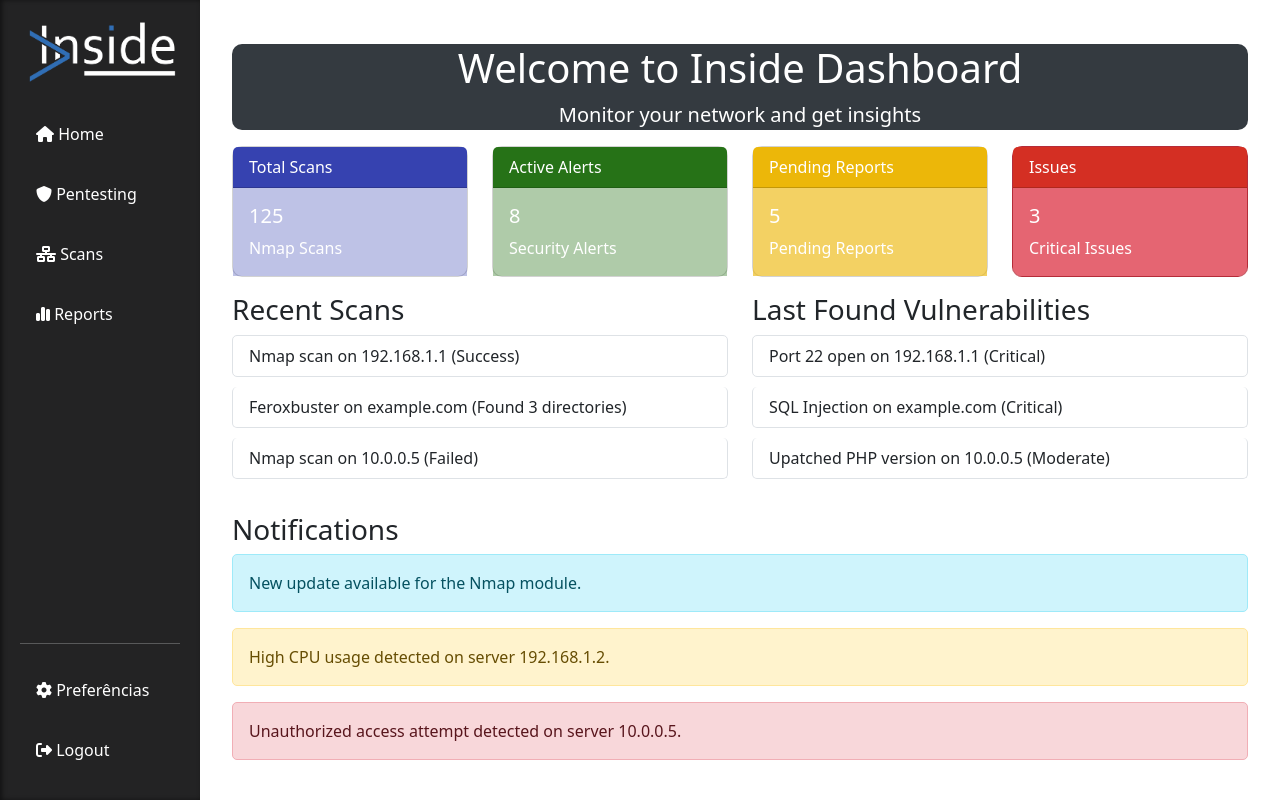
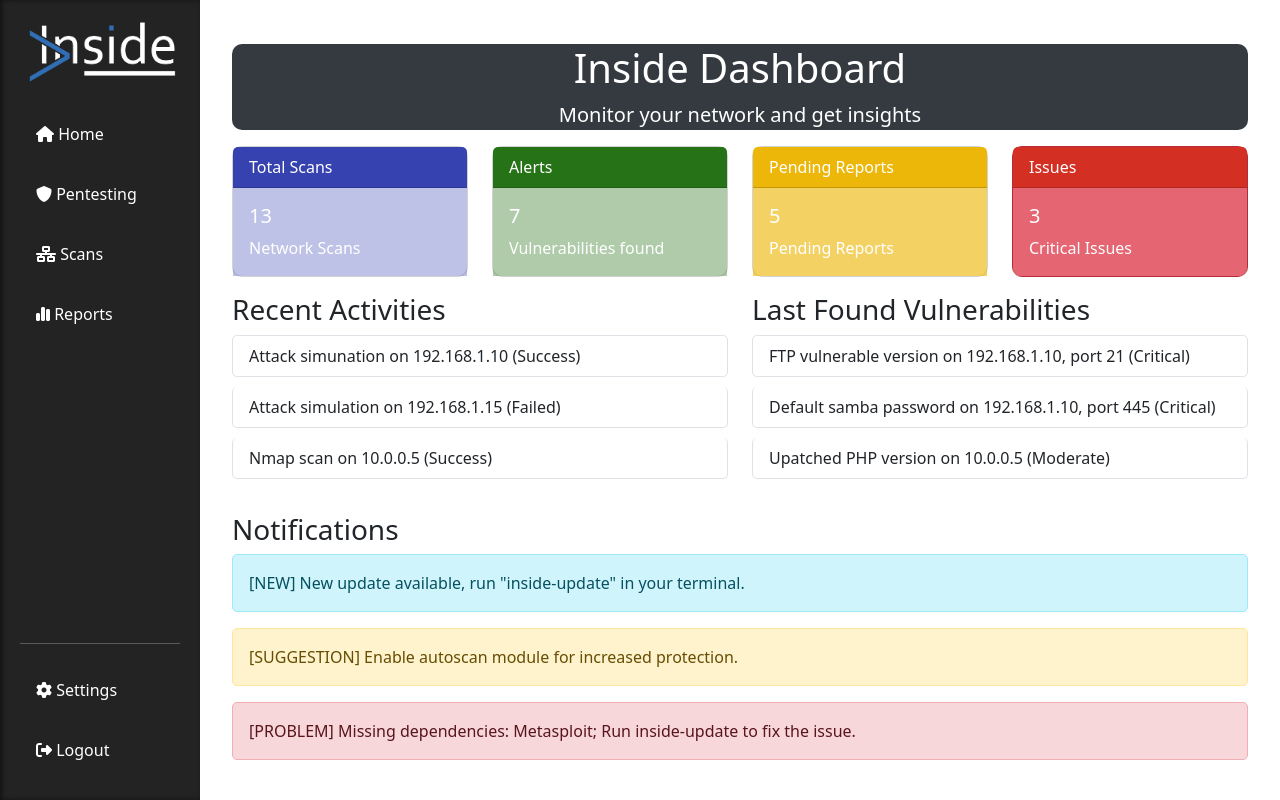
Before and after one commit to nathanrodriguesst/inside-dashboard-angular, an Angular app: page / in a window 1280 px wide. Built offline with nearby package versions, Linux system fonts and the light colour scheme.

Commit message:
Sidebar fixes and visual alterations

```diff
--- a/src/app/components/home/home.component.html
+++ b/src/app/components/home/home.component.html
@@ -1,6 +1,6 @@
 <div class="container-fluid">
   <div class="jumbotron text-center mt-4">
-    <h1>Welcome to Inside Dashboard</h1>
+    <h1>Inside Dashboard</h1>
     <p class="lead">Monitor your network and get insights</p>
   </div>
 
@@ -9,17 +9,17 @@
       <div class="card text-white mb-3 ">
         <div class="card-header card-normal-header">Total Scans</div>
         <div class="card-body card-normal-body">
-          <h5 class="card-title">125</h5>
-          <p class="card-text">Nmap Scans</p>
+          <h5 class="card-title">13</h5>
+          <p class="card-text">Network Scans</p>
         </div>
       </div>
     </div>
     <div class="col-md-3">
       <div class="card text-white mb-3">
-        <div class="card-header card-green-header">Active Alerts</div>
+        <div class="card-header card-green-header">Alerts</div>
         <div class="card-body card-green-body ">
-          <h5 class="card-title">8</h5>
-          <p class="card-text">Security Alerts</p>
+          <h5 class="card-title">7</h5>
+          <p class="card-text">Vulnerabilities found</p>
         </div>
       </div>
     </div>
@@ -45,19 +45,19 @@
 
   <div class="row">
     <div class="col-md-6">
-      <h3>Recent Scans</h3>
+      <h3>Recent Activities</h3>
       <ul class="list-group">
-        <li class="list-group-item">Nmap scan on 192.168.1.1 (Success)</li>
-        <li class="list-group-item">Feroxbuster on example.com (Found 3 directories)</li>
-        <li class="list-group-item">Nmap scan on 10.0.0.5 (Failed)</li>
+        <li class="list-group-item">Attack simunation on 192.168.1.10 (Success)</li>
+        <li class="list-group-item">Attack simulation on 192.168.1.15 (Failed)</li>
+        <li class="list-group-item">Nmap scan on 10.0.0.5 (Success)</li>
       </ul>
     </div>
     <div class="col-md-6">
 
       <ul class="list-group">
         <h3>Last Found Vulnerabilities</h3>
-        <li class="list-group-item">Port 22 open on 192.168.1.1 (Critical)</li>
-        <li class="list-group-item">SQL Injection on example.com (Critical)</li>
+        <li class="list-group-item">FTP vulnerable version on 192.168.1.10, port 21 (Critical)</li>
+        <li class="list-group-item">Default samba password on 192.168.1.10, port 445 (Critical)</li>
         <li class="list-group-item">Upatched PHP version on 10.0.0.5 (Moderate)</li>
       </ul>
     </div>
@@ -67,13 +67,13 @@
     <div class="col-md-12">
       <h3>Notifications</h3>
       <div class="alert alert-info" role="alert">
-        New update available for the Nmap module.
+        [NEW] New update available, run "inside-update" in your terminal.
       </div>
       <div class="alert alert-warning" role="alert">
-        High CPU usage detected on server 192.168.1.2.
+        [SUGGESTION] Enable autoscan module for increased protection.
       </div>
       <div class="alert alert-danger" role="alert">
-        Unauthorized access attempt detected on server 10.0.0.5.
+        [PROBLEM] Missing dependencies: Metasploit; Run inside-update to fix the issue.
       </div>
     </div>
   </div>
--- a/src/app/components/nmap/nmap.component.html
+++ b/src/app/components/nmap/nmap.component.html
@@ -70,16 +70,23 @@
     </div>
   </div>
 
-  <div class="container-fluid col-lg-12 mt-5">
-    <h2 class="rg-font">Enter your IP address:</h2>
+  <div class="container-fluid">
+    <div class="card mt-3">
+      <div class="card-body">
+        <div class="col-lg-9">
+          <h2>Nmap Scan</h2>
+          <p>
+            This mode will run a simple Nmap scan in the target bellow.
+          </p>
+        </div>
+
         <form [formGroup]="nmapForm" (ngSubmit)="onSubmit()">
-      <div class="row col-lg-12">
-        <div class="form-group mb-3 col-lg-10">
-          <label for="ip" class="form-label"></label>
-          <input type="text" class="form-control rounded-pill shadow fontAwesome search" id="ip" formControlName="ip" placeholder="Type the target IP Address here">
+          <div class="row">
+            <div class="form-group col-lg-10">
+              <input type="text" class="form-control" id="ip" formControlName="ip" placeholder="Type the target IP Address here">
               <input type="hidden" id="checkedValues" formControlName="checkedValues">
             </div>
-        <div class="col-lg-2 mt-4">
+            <div class="col-lg-2">
               <button type="button" class="btn rounded-pill shadow btn-blue ms-2" data-bs-toggle="tooltip" data-bs-placement="top" title="This scan can take a while depending on your flags.">
                 <i class="fa-solid fa-circle-info"></i>
               </button>
@@ -87,12 +94,14 @@
                 <i class="fa-solid fa-filter"></i>
               </button>
               <button type="submit" class="btn rounded-pill shadow btn-blue ms-2" id="execute" name="execute">
-            <span *ngIf="isLoading" class="spinner-border spinner-border-sm" role="status" aria-hidden="true"></span>
-            <span *ngIf="!isLoading">Execute</span>
+                <i *ngIf="!isLoading" class="fa-solid fa-play"></i>
+                <i *ngIf="isLoading" class="spinner-border" role="status" aria-hidden="true"></i>
               </button>
             </div>
           </div>
         </form>
+      </div>
+    </div>
 
     <div *ngIf="result" class="mt-3">
         <h3 class="rg-font">Scan Output:</h3>
--- a/src/app/components/pentesting/pentesting.component.html
+++ b/src/app/components/pentesting/pentesting.component.html
@@ -6,13 +6,11 @@
           <form [formGroup]="pentestingForm" (ngSubmit)="onSubmit()">
             <div class="d-flex justify-content-between align-items-center">
               <div class="col-lg-9">
-
                 <h2>Network Analysis</h2>
                 <p>
                   This mode will run a simulation of the most used ways to attack a network and provide information about weak points.
                 </p>
-
-                  <input class="form-control" formControlName="ip" type="text" placeholder="Type your target IP here">
+                <input class="form-control" formControlName="ip" type="text" placeholder="Type the target IP Address here">
               </div>
               <div class="col-lg-1 text-end me-2">
                 <button type="submit" class="btn btn-blue btn-lg rounded-circle shadow" id="execute" name="execute">
--- a/src/app/components/sidebar/sidebar.component.html
+++ b/src/app/components/sidebar/sidebar.component.html
@@ -11,9 +11,6 @@
       </a>
       <div class="collapse" id="pentestingCollapse">
         <li class="nav-item ms-3">
-          <a class="nav-link" routerLink="/web-app-pentesting">Web App</a>
-        </li>
-        <li class="nav-item ms-3">
           <a class="nav-link" [routerLink]="['pentesting']">Network</a>
         </li>
       </div>
@@ -26,9 +23,6 @@
       <div class="collapse" id="categoriasCollapse">
         <li class="nav-item ms-3">
           <a class="nav-link" [routerLink]="['nmap']">Nmap</a>
-        </li>
-        <li class="nav-item ms-3">
-          <a class="nav-link" routerLink="/category-list">Feroxbuster</a>
         </li>
       </div>
     </li>
@@ -48,7 +42,7 @@
   <ul class="nav flex-column bottom-fixed">
     <hr class="text-light">
     <li class="nav-item">
-      <a class="nav-link" routerLink="/login"><i class="fa-solid fa-gear"></i> Preferências</a>
+      <a class="nav-link" routerLink="/login"><i class="fa-solid fa-gear"></i> Settings</a>
     </li>
     <li class="nav-item">
       <a class="nav-link btn-danger" routerLink="/logout"><i class="fa-solid fa-sign-out-alt"></i> Logout</a>
```
Lines whose indentation alone changed are shown as unchanged.
